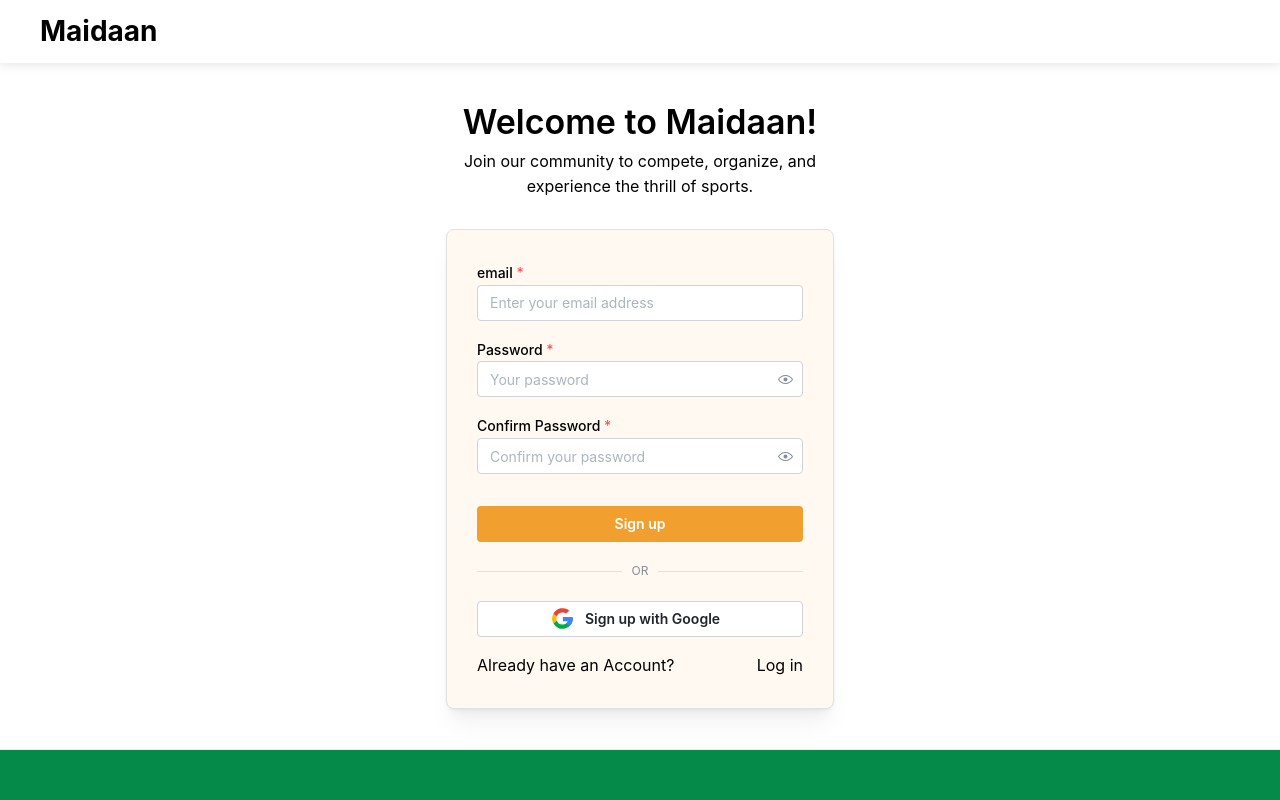
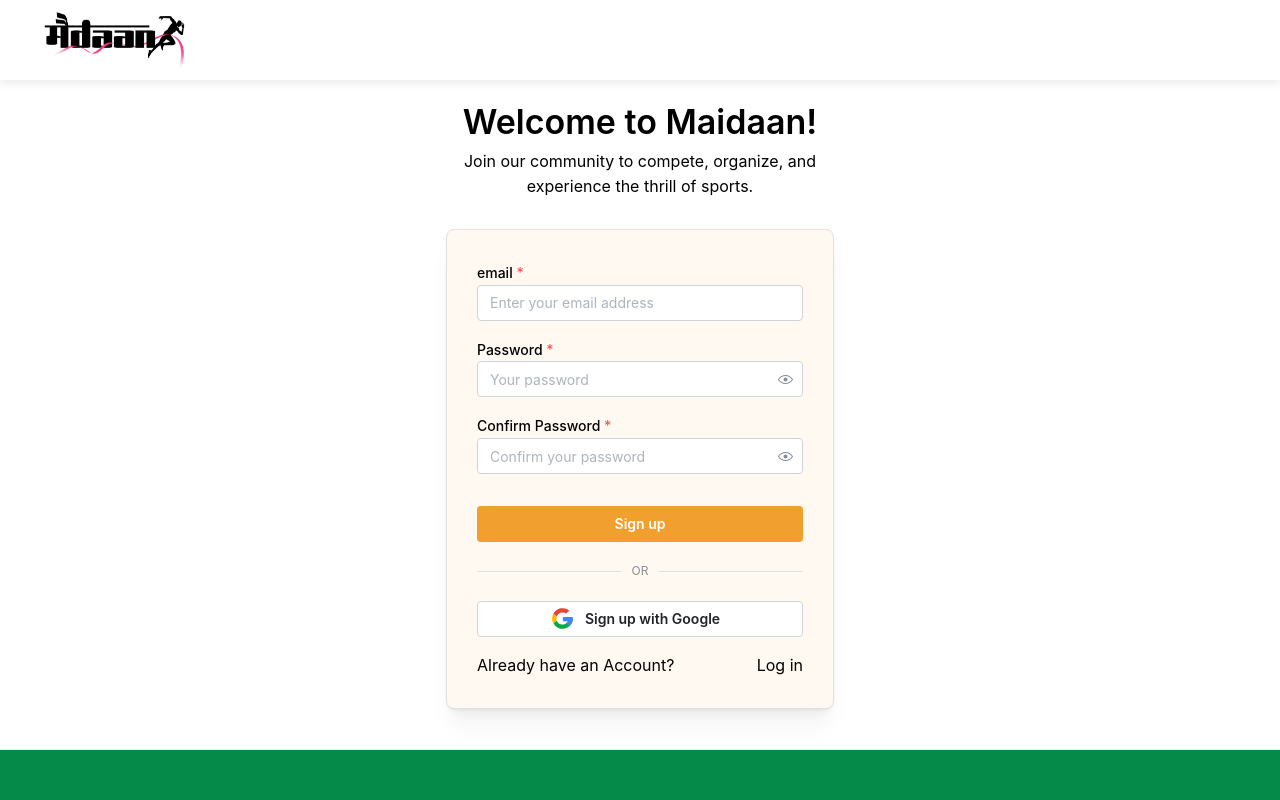
Before and after one commit to aditya-vardhan-singh/Maidaan, a React (Vite) app in the folder client/: page /signup in a window 1280 px wide. Shown: the top 800 px of the page. Built offline with nearby package versions, Linux system fonts and the light colour scheme.

Commit message:
logo change

```diff
--- a/client/src/components/SignupForm/SignupForm.module.css
+++ b/client/src/components/SignupForm/SignupForm.module.css
@@ -22,3 +22,16 @@
     font-weight: bold;
     color: #000;
   }
+  .LogoContainer{
+    display: flex;
+    /* justify-content: center; */
+    align-items: center;
+  }
+
+    .Logo{
+      /* background-image: url('../../assets/MaidaanLogoTwo.png'); */
+      width: 150px;
+      height: 60px;
+      /* height: 90%; */
+      background-size: contain;
+    }
--- a/client/src/components/SignupForm/SignupForm.tsx
+++ b/client/src/components/SignupForm/SignupForm.tsx
@@ -15,6 +15,8 @@
 import classes from "./SignupForm.module.css";
 import { useState } from "react";
 import axios from "axios";
+import MaidaanLogo from "../../assets/MaidaanLogoTwo.png";
+
 import { getInitialValue } from "@testing-library/user-event/dist/types/document/UI";
 import { baseURL } from "@/Utility";
 import { Toaster, toast } from "sonner";
@@ -69,10 +71,12 @@
       <Box className={classes.navbar}>
         {" "}
         {/* Header */}
-        <a href="/" style={{ textDecoration: "none" }}>
-          {" "}
-          <Text className={classes.logo}>Maidaan</Text>
-        </a>
+        <a href="/" style={{ textDecoration: "none", color: "initial" }} className={classes.LogoContainer}>
+            {" "}
+            {/* <MantineLogo size={30} /> */}
+            <img src={MaidaanLogo} alt="" className={classes.Logo} />
+          </a>
+
       </Box>
       <Container size={420} my={40} className={classes.container}>
         <Title
```
